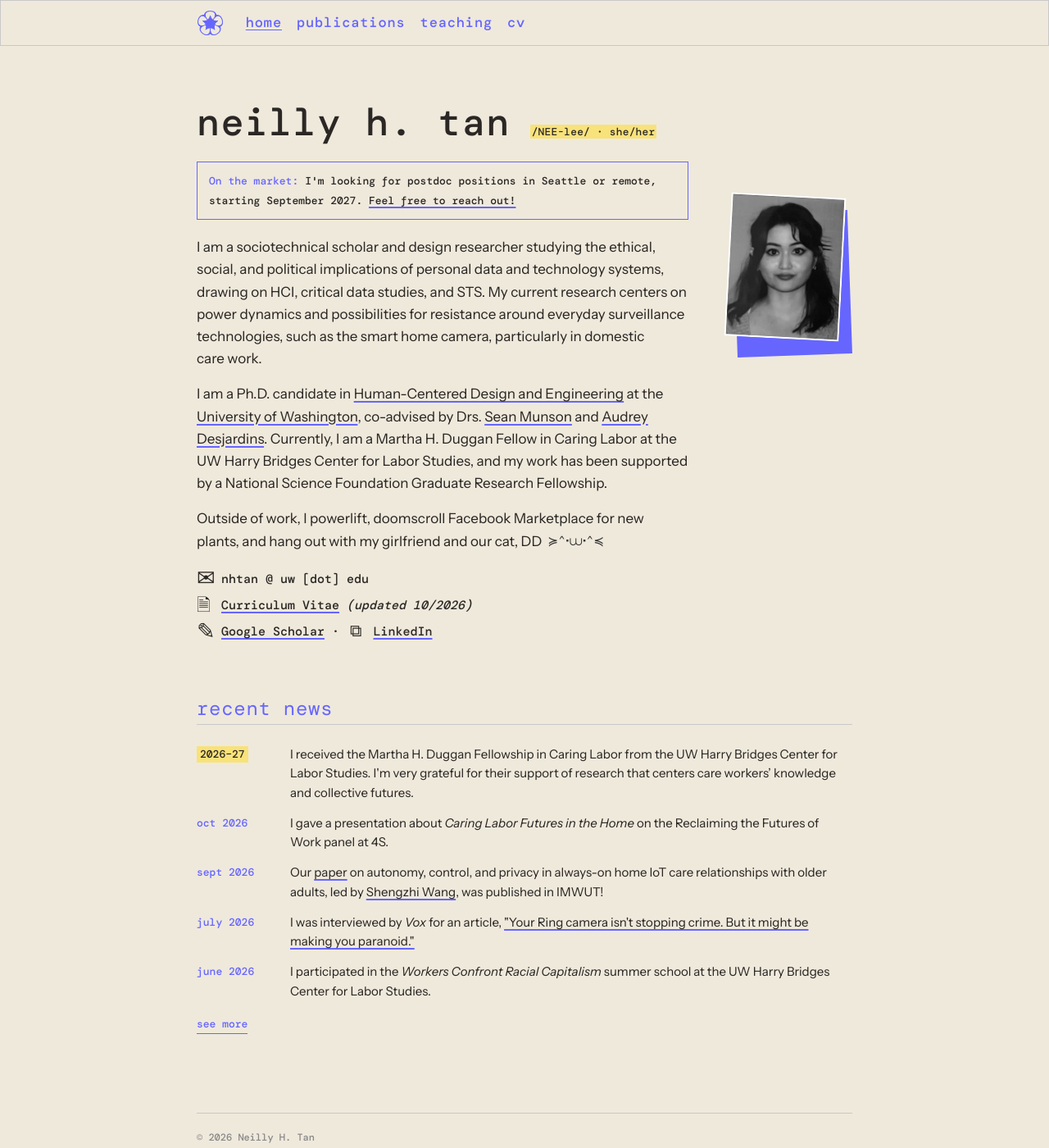
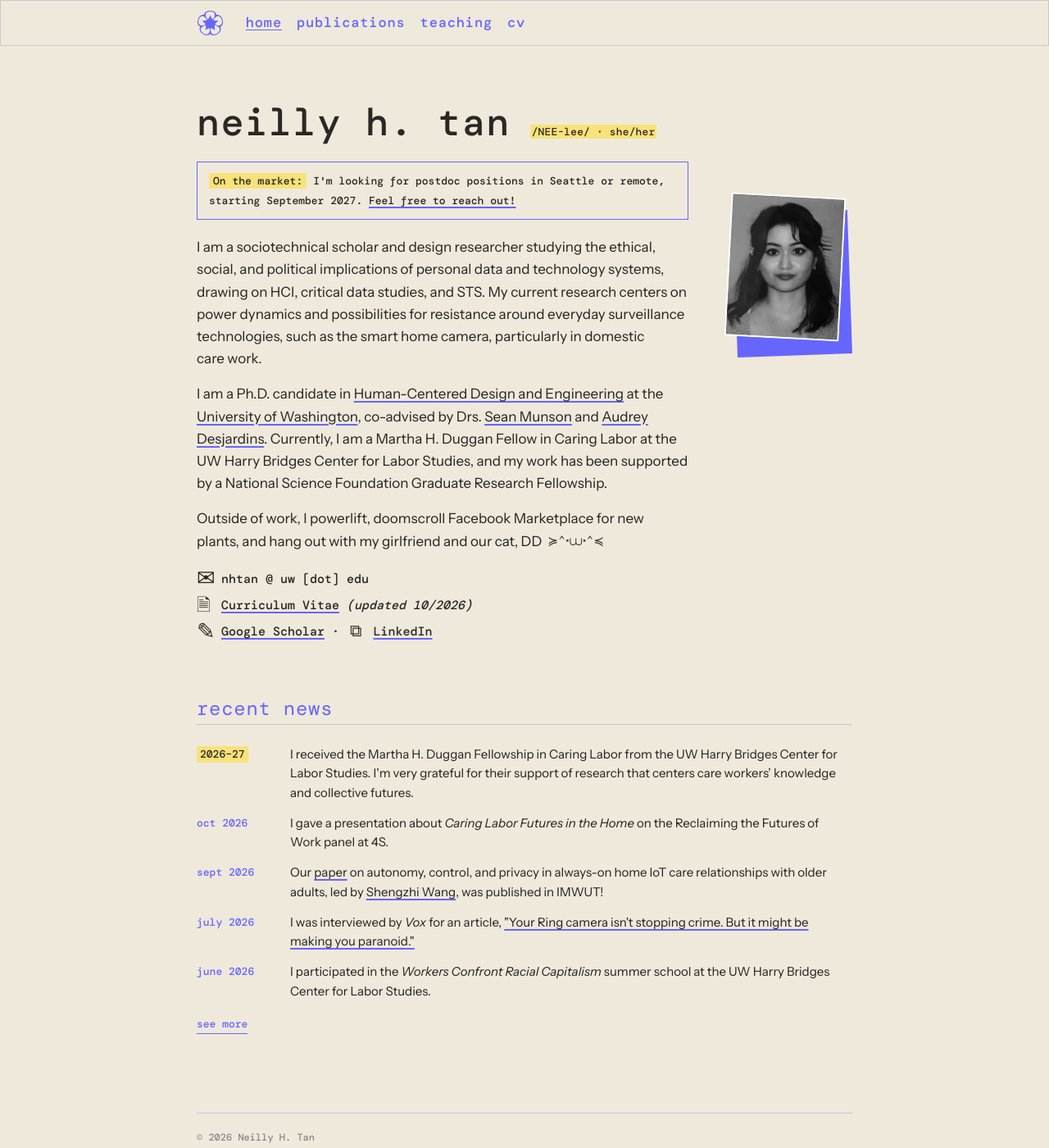
Before and after one commit to neillytan/neillytan.github.io, a Jekyll site: the page built from index.html, in a window 1280 px wide and 1400 px high. Shown: the whole window at 82% size. Built offline with Jekyll 4.4.1, drawn with Linux system fonts in a browser that asks for light colours; some web fonts are replaced.

Commit message:
Notice label: dark text on yellow highlight
Co-Authored-By: Claude Opus 5.5 <noreply@anthropic.com>

```diff
--- a/assets/css/style.css
+++ b/assets/css/style.css
@@ -98,7 +98,7 @@ p { margin: 0 0 1rem; }
 .job-note { margin: 0 0 20px; padding: 11px 14px; border: 1.5px solid var(--accent); color: var(--text); font-family: var(--heading-font); font-size: 13px; line-height: 1.8; text-wrap: balance; }
 .job-note a { color: var(--text); text-decoration-color: var(--accent); }
 .job-note a:hover { background: var(--highlight); color: var(--text); text-decoration-color: var(--text); }
-.job-label { margin-right: 8px; color: var(--accent); }
+.job-label { margin-right: 8px; padding: 1px 5px; color: var(--text); background: var(--highlight); }
 
 /* contact */
 .contact { margin-top: 1rem; font-family: var(--heading-font); font-size: 15px; line-height: 2.15; }
```
